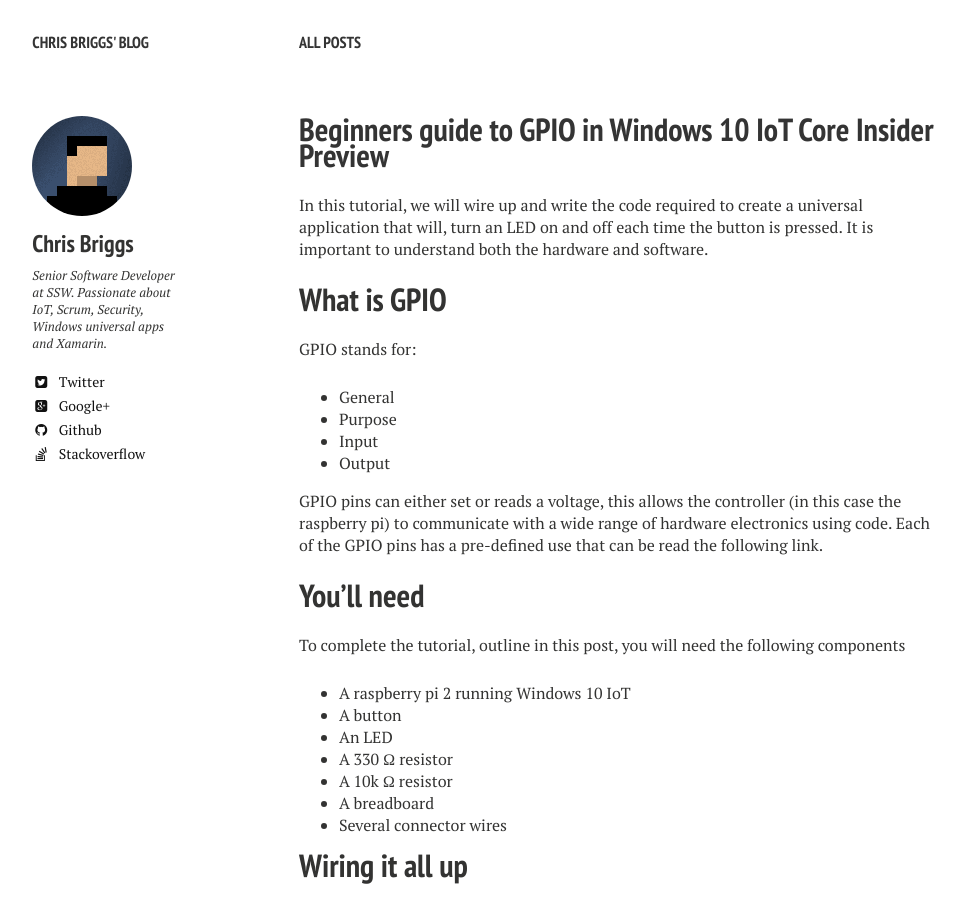
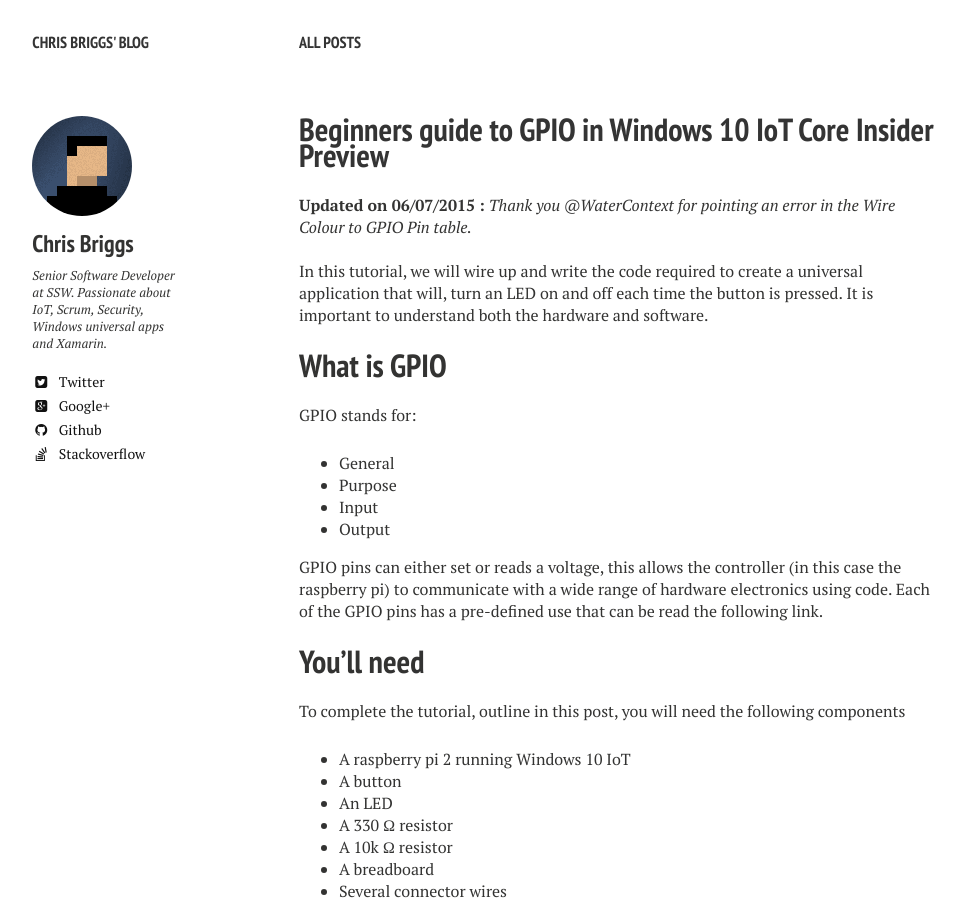
Before and after one commit to Briggsc28/briggsc28.github.io, a Jekyll site: the page built from _posts/2015-06-02-Beginners-guide-to-GPIO-Win10-IoT-Core-Insider-Preview.md, in a window 1280 px wide and 900 px high. Shown: the whole window, without its empty margins (21-986 px from the left). Built offline with Jekyll 4.4.1, drawn with Linux system fonts in a browser that asks for light colours; nearby versions of some CDN libraries; some of the changed text lies outside the part shown.

Commit message:
Update from @watercontext

```diff
--- a/_posts/2015-06-02-Beginners-guide-to-GPIO-Win10-IoT-Core-Insider-Preview.md
+++ b/_posts/2015-06-02-Beginners-guide-to-GPIO-Win10-IoT-Core-Insider-Preview.md
@@ -2,7 +2,7 @@
 layout: post
 title: Beginners guide to GPIO in Windows 10 IoT Core Insider Preview
 excerpt: "Windows 10 IoT is about more than just code in this post we discuss explain both sides of the equation"
-modified: 2015-06-02
+modified: 2015-06-07
 tags: [Windows 10, IoT, Pi, Windows 10 IoT Core Insider Preview,raspberry Pi 2, GPIO, Circuit]
 comments: true
 image:
@@ -10,8 +10,7 @@
   credit: WeGraphics
   creditlink: http://wegraphics.net/downloads/free-ultimate-blurred-background-pack/
 ---
-
-In this tutorial, we will wire up and write the code required to create a universal application that will, turn an LED on and off each time the button is pressed. It is important to understand both the hardware and software.
+**Updated on 06/07/2015 :** *Thank you [@WaterContext](https://twitter.com/WaterContext) for pointing an error in the Wire Colour to GPIO Pin table.*<br /><br />In this tutorial, we will wire up and write the code required to create a universal application that will, turn an LED on and off each time the button is pressed. It is important to understand both the hardware and software.
 
 # What is GPIO
 
@@ -47,8 +46,8 @@
 |Red| 5V (02) |
 |Black| Ground (39)|
 |Blue| 3V3 (01)|
-|Green| GPIO05 (29)|
-|Yellow |GPIO27 (13)|
+|Green| GPIO27 (13)|
+|Yellow | GPIO05 (29)|
 
 # Explaining the Circuit
 
```
